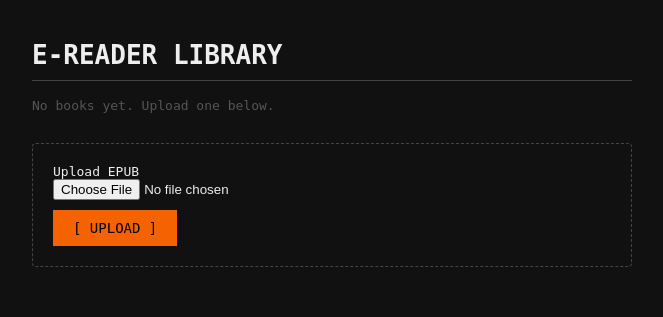
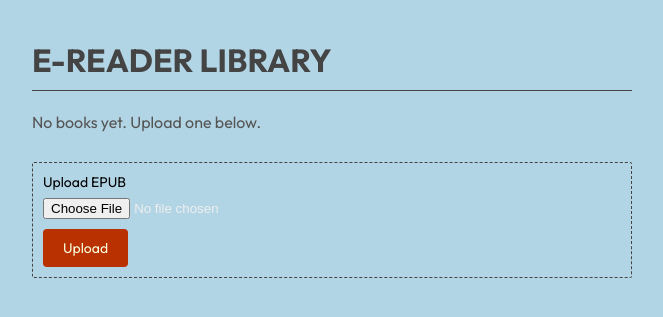
Before and after one commit to zunairah-khan/e-reader, a Flask app: template templates/index.html in a window 1280 px wide. Shown: the top 317 px of the page, without its empty margins (308-971 px from the left). Run offline with Flask 3, Linux system fonts and the light colour scheme; the template is opened without the code that fills it, so the values that code supplies are empty.

Commit message:
index styling updated

```diff
--- a/templates/index.html
+++ b/templates/index.html
@@ -1,22 +1,28 @@
 <!DOCTYPE html>
 <html>
 <head>
-  <title>E-Reader Library</title>
+  <title>Zunairah's Library</title>
   <meta name="viewport" content="width=device-width, initial-scale=1">
+  <!--Google fonts-->
+  <link rel="preconnect" href="https://fonts.googleapis.com">
+<link rel="preconnect" href="https://fonts.gstatic.com" crossorigin>
+<link href="https://fonts.googleapis.com/css2?family=Outfit:wght@100..900&display=swap" rel="stylesheet">
   <style>
-    body { font-family: monospace; max-width: 600px; margin: 40px auto; padding: 0 20px; background: #111; color: #eee; }
-    h1 { border-bottom: 1px solid #444; padding-bottom: 10px; }
+    body { font-family: Outfit; max-width: 600px; margin: 40px auto; padding: 0 20px; background: #b2d5e5; color: #020202; }
+    h1 { border-bottom: 1px solid #444; padding-bottom: 10px; color: #444; }
+    div { margin-bottom: 10px; color: #020202; }
+    .upload-text { font-size: 14px; color: #020202; margin-bottom: 6px; }
     .book { display: flex; justify-content: space-between; align-items: center; padding: 12px 0; border-bottom: 1px solid #222; }
     .book-info { flex: 1; }
-    .book-name { font-size: 16px; }
-    .progress-bar { height: 4px; background: #333; margin-top: 6px; border-radius: 2px; }
-    .progress-fill { height: 4px; background: #0f0; border-radius: 2px; }
-    .pct { font-size: 12px; color: #888; margin-top: 4px; }
-    .del { color: #f55; text-decoration: none; font-size: 12px; margin-left: 16px; }
-    .upload-area { margin-top: 30px; border: 1px dashed #444; padding: 20px; border-radius: 4px; }
+    .book-name { font-size: 15px; font-weight: 600; margin-bottom: 4px; }
+    .progress-bar { height: 4px; background: #f7ffde; margin-top: 6px; border-radius: 2px; }
+    .progress-fill { height: 4px; background: #b93100; border-radius: 2px; }
+    .pct { font-size: 12px; color: #020202; margin-top: 4px; }
+    .del { color: #b93100; text-decoration: none; font-size: 12px; margin-left: 16px; }
+    .upload-area { margin-top: 30px; border: 1px dashed #444; padding: 10px; border-radius: 2px; color: #444; background: #b2d5e5; }
     input[type=file] { color: #eee; }
-    button { background: rgb(245, 98, 0); color: #000; border: none; padding: 10px 20px; cursor: pointer; font-family: monospace; font-size: 14px; margin-top: 10px; }
-    button:hover { background: rgb(250, 133, 55); }
+    button { background: #b93100; color: #f7ffde; border: none; padding: 10px 20px; cursor: pointer; font-family: Outfit; font-size: 14px; margin-top: 10px; border-radius: 4px; }
+    button:hover { background: #8a2500; }
   </style>
 </head>
 <body>
@@ -41,9 +47,9 @@
 
   <div class="upload-area">
     <form method="post" action="/upload" enctype="multipart/form-data">
-      <div>Upload EPUB</div>
+      <div class="upload-text">Upload EPUB</div>
       <input type="file" name="book" accept=".epub"><br>
-      <button type="submit">[ UPLOAD ]</button>
+      <button type="submit">Upload</button>
     </form>
   </div>
 </body>
```
